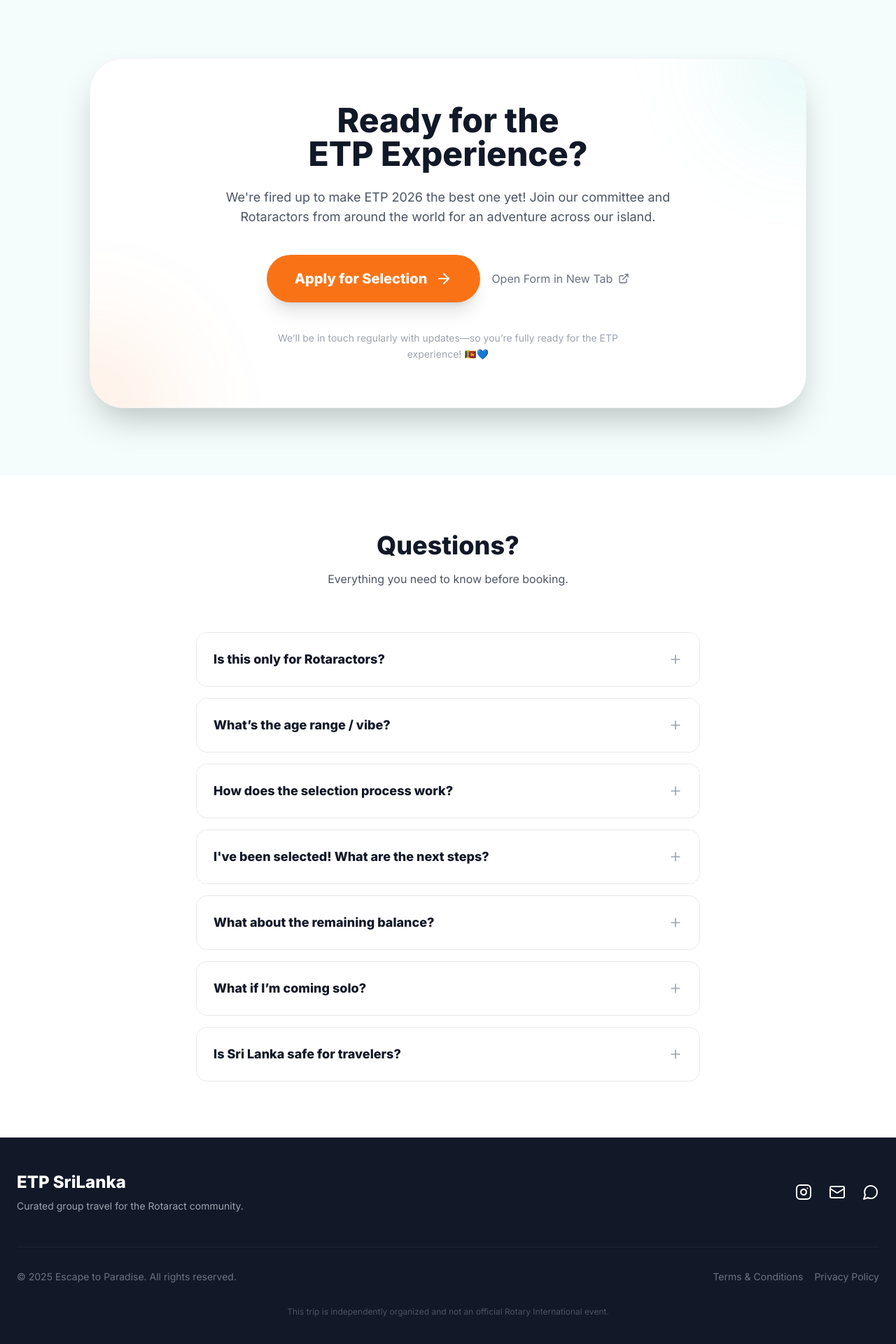
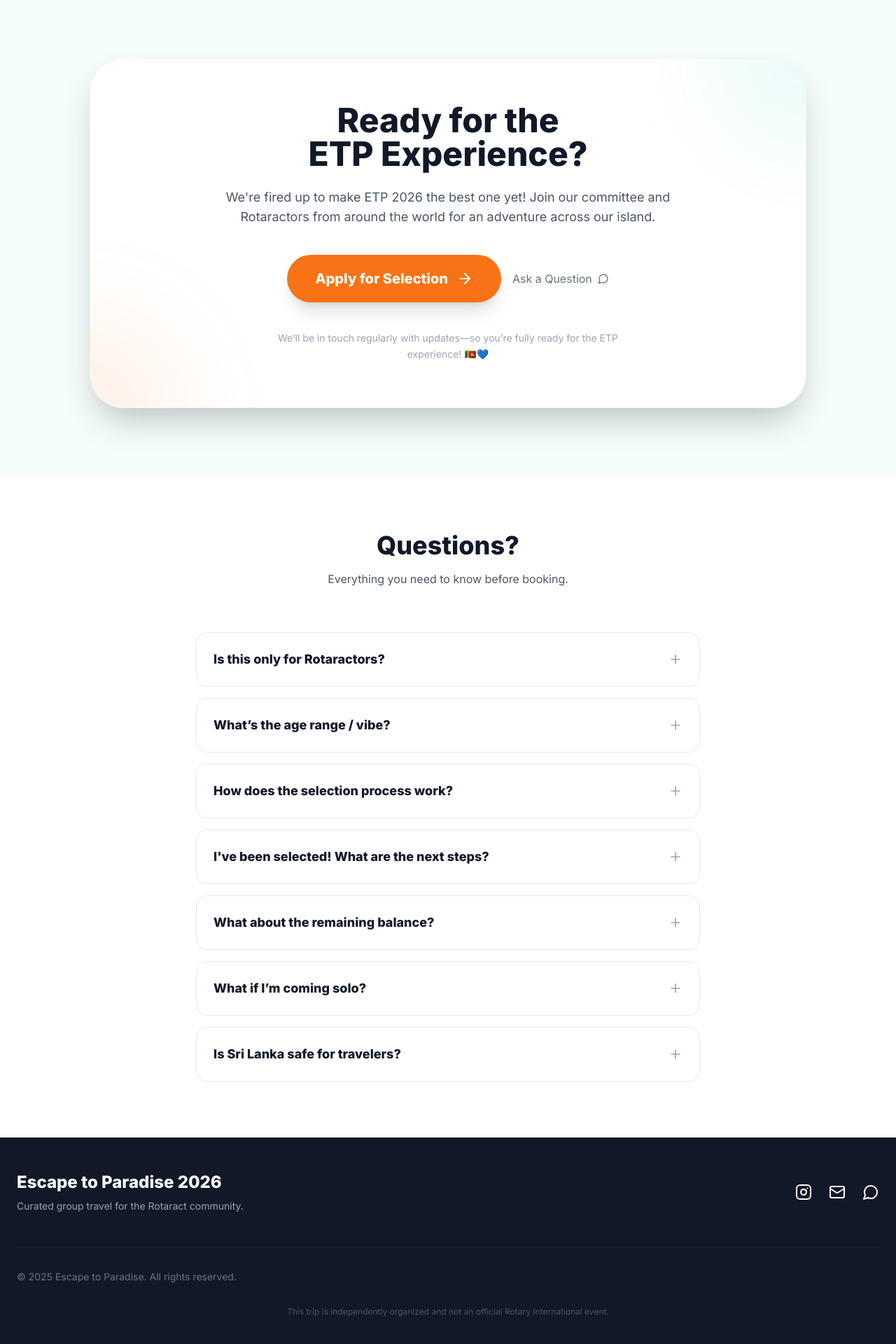
Before and after one commit to sharu28/ETP, a React (Vite) app: page / in a window 1280 px wide. Shown: the part 6609-8529 px from the top of the page at 70% size. Built offline with nearby package versions, Linux system fonts and the light colour scheme.

Commit message:
fix: Update ETP WhatsApp link
The WhatsApp link in constants.tsx has been updated to the correct number for inquiries.

```diff
--- a/components/CTASection.tsx
+++ b/components/CTASection.tsx
@@ -1,5 +1,5 @@
 import React from 'react';
-import { ArrowRight, ExternalLink } from 'lucide-react';
+import { ArrowRight, MessageCircle } from 'lucide-react';
 import { COMPANY_INFO } from '../constants.tsx';
 
 const CTASection: React.FC = () => {
@@ -28,12 +28,12 @@ const CTASection: React.FC = () => {
                 Apply for Selection <ArrowRight className="w-6 h-6" />
               </a>
               <a
-                href={COMPANY_INFO.googleFormLink}
+                href={COMPANY_INFO.whatsappLink}
                 target="_blank"
                 rel="noreferrer"
                 className="text-gray-500 hover:text-gray-800 font-medium flex items-center gap-2 transition"
               >
-                Open Form in New Tab <ExternalLink size={16} />
+                Ask a Question <MessageCircle size={16} />
               </a>
             </div>
 
--- a/components/Footer.tsx
+++ b/components/Footer.tsx
@@ -9,7 +9,7 @@ const Footer: React.FC = () => {
         <div className="flex flex-col md:flex-row justify-between items-center mb-12">
           {/* Brand */}
           <div className="mb-8 md:mb-0 text-center md:text-left">
-            <h3 className="text-2xl font-bold mb-2">ETP SriLanka</h3>
+            <h3 className="text-2xl font-bold mb-2">Escape to Paradise 2026</h3>
             <p className="text-gray-400 text-sm">Curated group travel for the Rotaract community.</p>
           </div>
 
@@ -29,10 +29,6 @@ const Footer: React.FC = () => {
 
         <div className="border-t border-gray-800 pt-8 flex flex-col md:flex-row justify-between items-center text-sm text-gray-500">
           <p>&copy; {new Date().getFullYear()} Escape to Paradise. All rights reserved.</p>
-          <div className="flex gap-4 mt-4 md:mt-0">
-             <span>Terms & Conditions</span>
-             <span>Privacy Policy</span>
-          </div>
         </div>
         <p className="text-center text-xs text-gray-600 mt-8">
           This trip is independently organized and not an official Rotary International event.
--- a/constants.tsx
+++ b/constants.tsx
@@ -5,8 +5,8 @@ export const COMPANY_INFO = {
   organizerName: "ETP Organizing Committee",
   committeeName: "Rotaract Sri Lanka",
   email: "hello@etpsrilanka.com",
-  instagram: "@etpsrilanka",
-  whatsappLink: "https://wa.me/94770000000",
+  instagram: "escape.to.paradise_rcc",
+  whatsappLink: "https://wa.me/94742216040",
   nextTripDates: "March 2026",
   googleFormLink: "https://docs.google.com/forms/d/e/1FAIpQLSck_oolYjYQ_l-r26yAS5ZM9m7lFDl_qOpEbLo1UwPW0u-a2A/viewform?fbzx=-7975462463569768430",
 };
```
